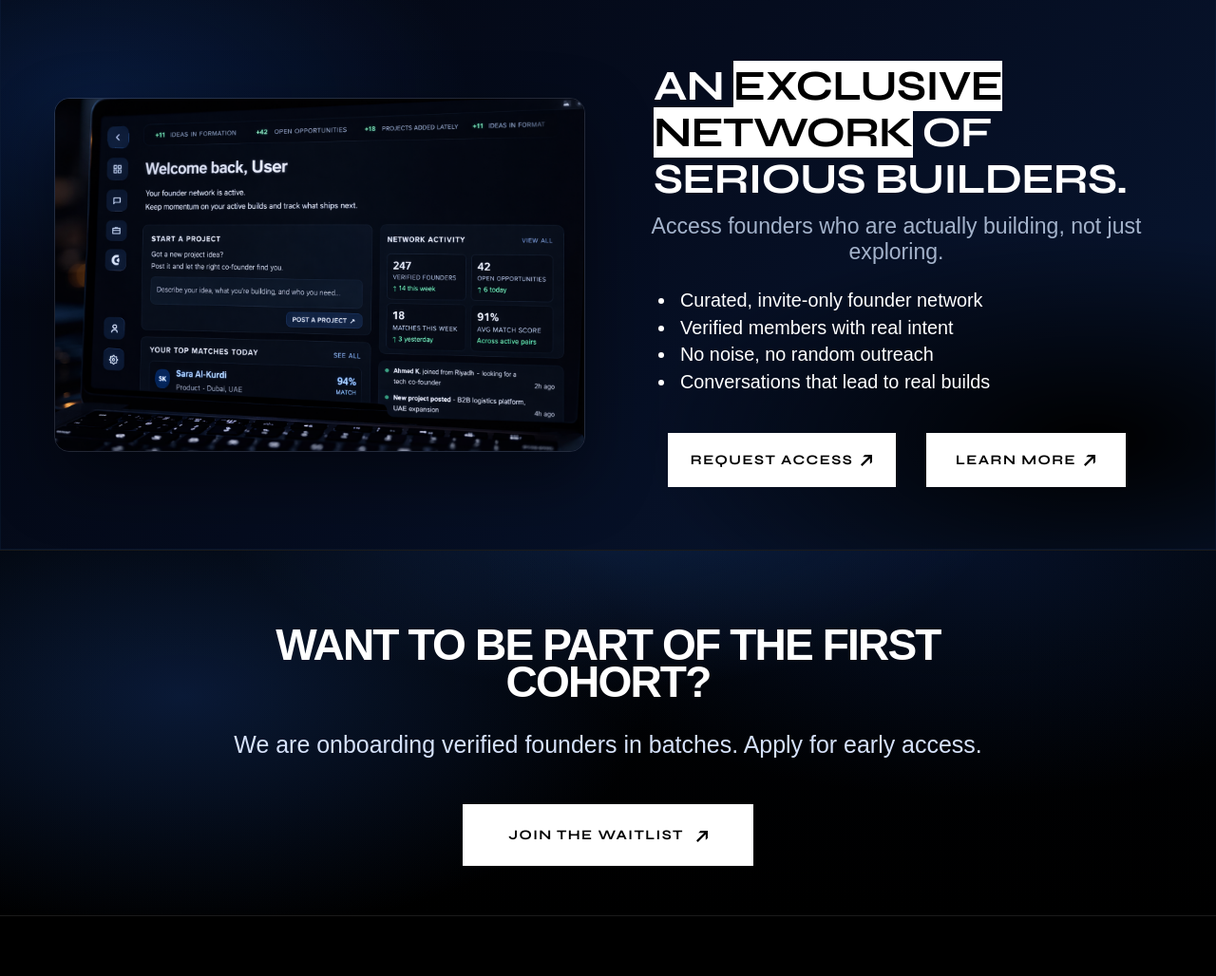
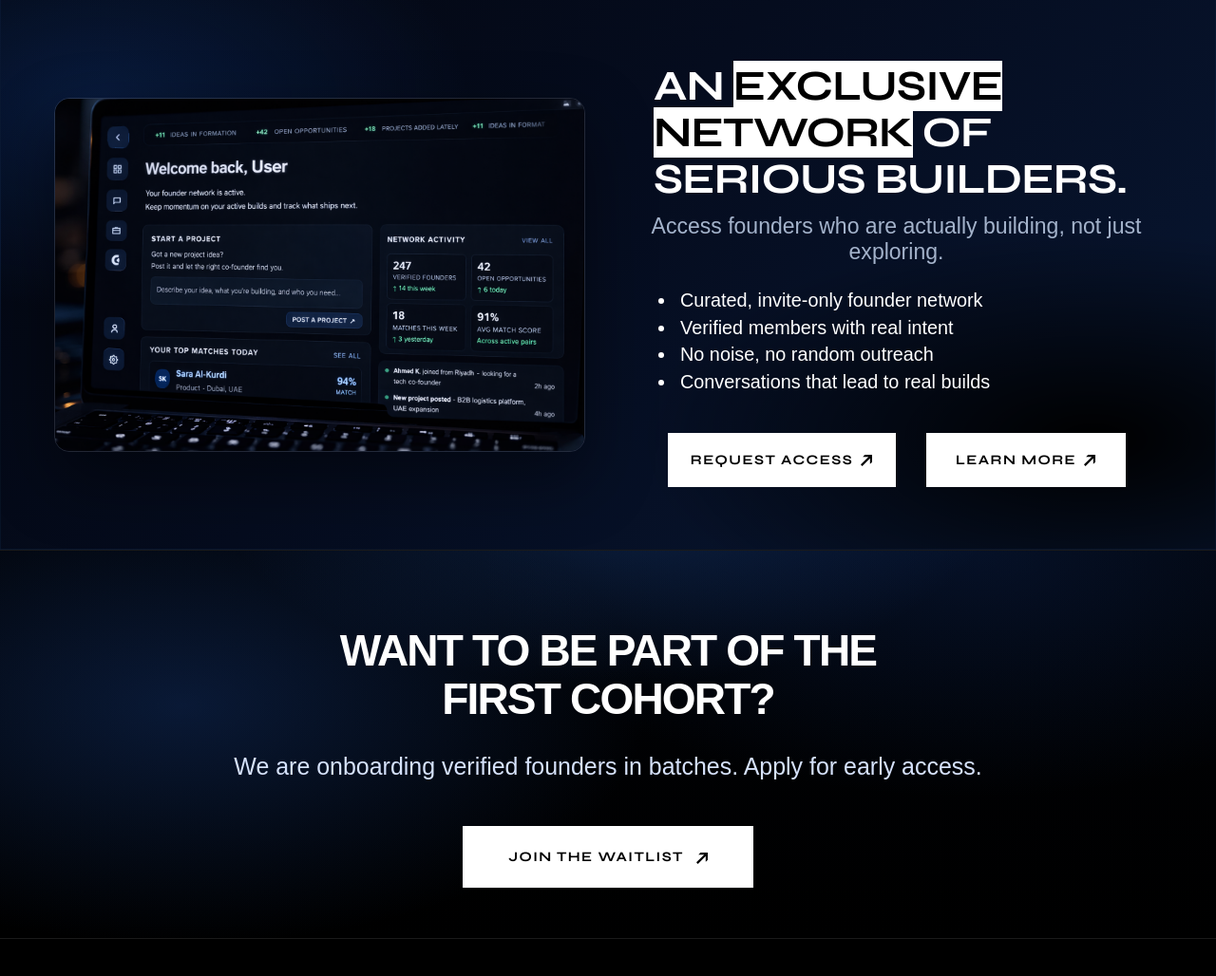
Before and after one commit to AlaaBouhaouel/Covise, a Django app: page / in a window 1280 px wide. Shown: the part 1222-2250 px from the top of the page at 95% size. Run offline with Django 5.2, Linux system fonts and the light colour scheme; some web fonts are replaced.

Commit message:
landing changes

```diff
--- a/covise/static/landing.css
+++ b/covise/static/landing.css
@@ -856,9 +856,11 @@ body {
     font-family:  var(--text-heavy);
     font-size: clamp(2.35rem, 3.6vw, 4.6rem);
     font-weight: 700;
-    line-height: 0.85;
+    line-height: 1.1;
+    max-width: 600px;
+    align-self: center;
     letter-spacing: -0.04em;
-    margin: calc(var(--spacing) * 4);
+    margin: calc(var(--spacing) * 4) auto;
 }
 
 .cta-text {
```
